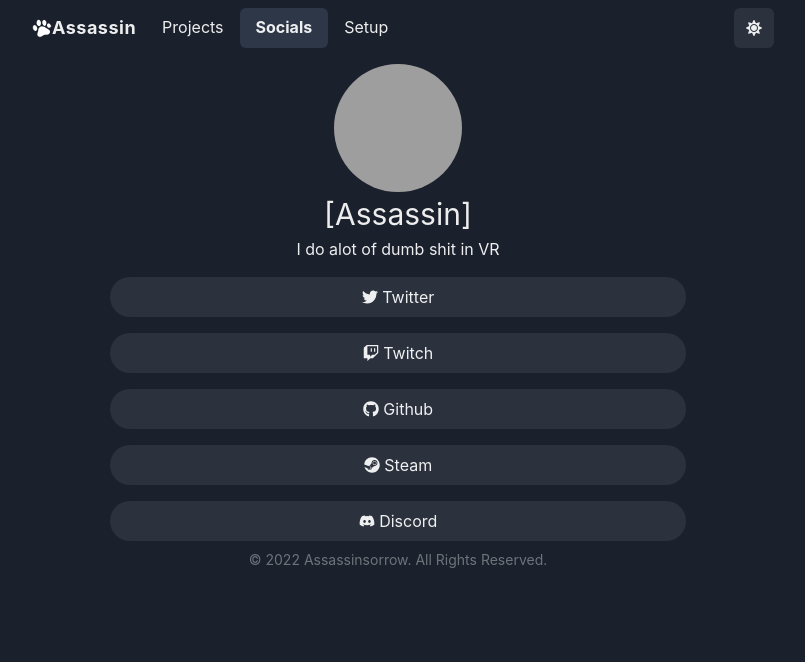
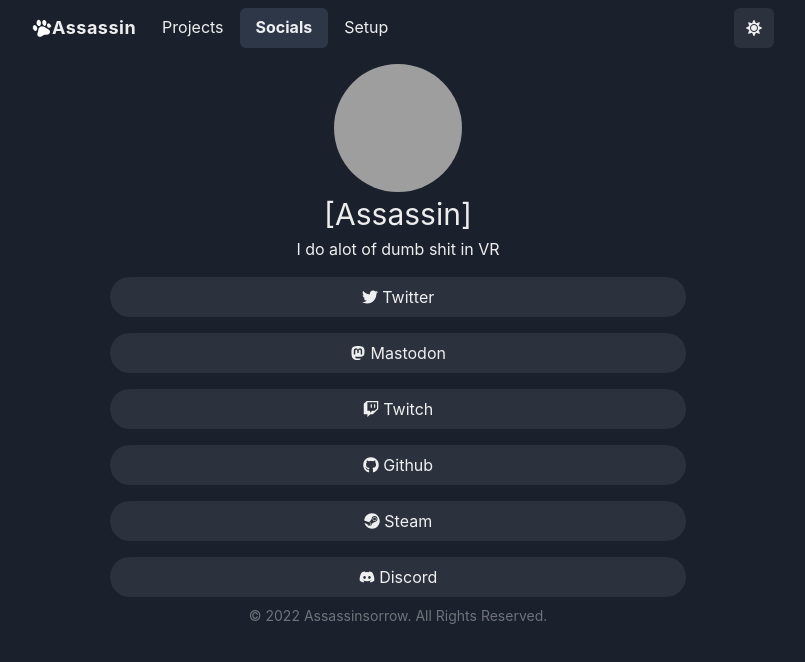
Before and after one commit to ShyAssassin/assassin.dev, a Next.js app: page /socials in a window 1280 px wide. Shown: the top 662 px of the page, without its empty margins (242-1047 px from the left). Built offline with nearby package versions, Linux system fonts and the light colour scheme; grey boxes are pictures that could not be loaded.

Commit message:
Added Mastodon

```diff
--- a/src/pages/socials.tsx
+++ b/src/pages/socials.tsx
@@ -1,6 +1,6 @@
 import { Stack, VStack, Center, Text } from "@chakra-ui/react";
 import { chakra, useColorModeValue, VisuallyHidden } from "@chakra-ui/react";
-import { FaTwitter, FaTwitch, FaGithub, FaDiscord, FaSteam } from "react-icons/fa";
+import { FaTwitter, FaTwitch, FaGithub, FaDiscord, FaSteam, FaMastodon } from "react-icons/fa";
 import { ReactNode } from "react";
 import Head from "next/head";
 import Layout from "../components/layouts/layout";
@@ -50,6 +50,10 @@
                         <FaTwitter />
                         <Text>&nbsp;Twitter</Text>
                     </SocialButton>
+                    <SocialButton label="Mastodon" href="https://tilde.zone/@ShyAssassin">
+                        <FaMastodon />
+                        <Text>&nbsp;Mastodon</Text>
+                    </SocialButton>
                     <SocialButton label={"Twitch"} href="https://www.twitch.tv/ShyyAssassin/">
                         <FaTwitch />
                         <Text>&nbsp;Twitch</Text>
```
